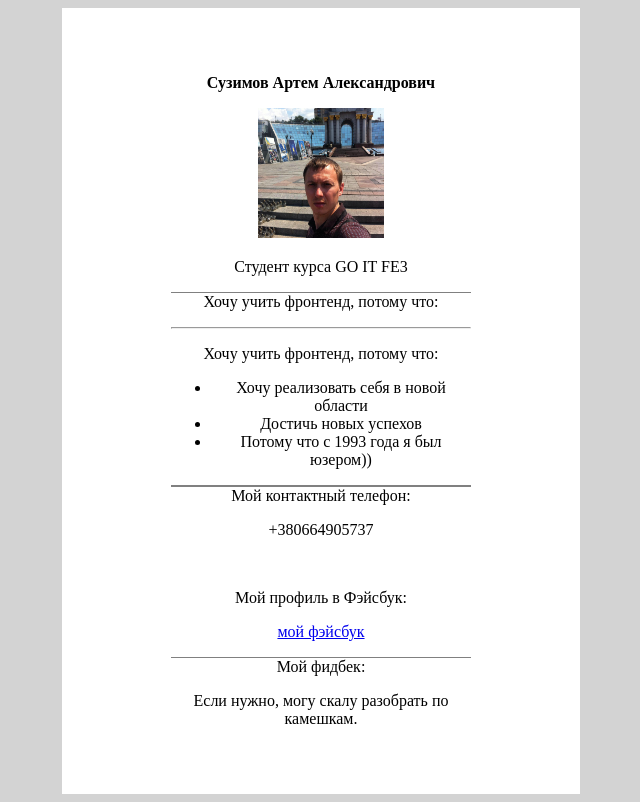
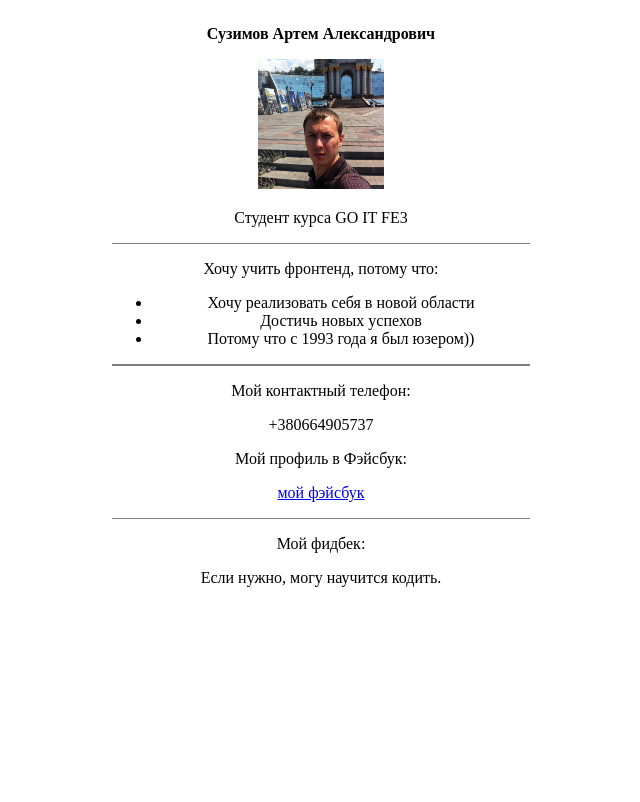
Before and after one commit to Artuzimov/EduProject, a plain HTML site: page index.html in a window 1280 px wide. Shown: the whole page, without its empty margins (319-959 px from the left). Drawn offline with Linux system fonts and the light colour scheme.

Commit message:
new code validate ok

```diff
--- a/css/style.css
+++ b/css/style.css
@@ -1,10 +1,9 @@
-
-body {
-    background-color: lightgrey;
+.body {
+    background-color: black;
   }
 
 .wrapper {
-    padding: 50px;
+    padding: 1px;
     width: 33%;
     margin: 0 auto;
     background-color: white;
@@ -19,13 +18,10 @@ body {
   }
 
 	.content {
-		border-top: 1px solid grey;
-    border-bottom: 1px solid grey;
+		border-top: 1px solid gray;
+    border-bottom: 1px solid gray;
 	}
  .contacts {
- 	border-top: 1px solid grey;
-    border-bottom: 1px solid grey;
-  }
-
-
-}
+ 	border-top: 1px solid gray;
+    border-bottom: 1px solid gray;
+ }
--- a/index.html
+++ b/index.html
@@ -1,70 +1,43 @@
 <!DOCTYPE html>
-
 <html lang="ru">
 <head>
     <meta charset="UTF-8">
     <title>Домашнее задание-1</title>
-
-<html lang="en">
-<head>
-    <meta charset="UTF-8">
-    <title>Document</title>
-
-<head>
-    <link href="css/style.css" rel="stylesheet"></head>
+    <link href="css/style.css" rel="stylesheet">
+</head>
 <body>
-
-
-    <div class="wrapper">
-
-      <div class="header">
-
-    <div class="text">
-
-
-        <p> <b>Сузимов Артем Александрович</b>
-        </p>
+   <div class="wrapper">
+    <div class="header">
+        <p><b>Сузимов Артем Александрович</b></p>
         <img src="img/img1.jpg" width="126" height="130" alt="Мое Фото">
         <p>Студент курса GO IT FE3</p>
+    </div>
 
-       </div>
-
-      <div class="content"
+      <div class="content">
 
        <p>Хочу учить фронтенд, потому что:</p>
-
-        <hr>
-        <p>Хочу учить фронтенд, потому что:</p>
-
 
         <ul>
             <li>Хочу реализовать себя в новой области</li>
             <li>Достичь новых успехов</li>
             <li>Потому что с 1993 года я был юзером))</li>
         </ul>
+      </div>
+     <div class="contacts">
+        <p>Мой контактный телефон:</p>
+          <p>+380664905737</p>
+        <p>Мой профиль в Фэйсбук:</p>
 
+		<p><a href="http://www.facebook.com/artyom.suzimov/">мой фэйсбук</a>
+         </p>
+        </div>
+     <div class="feedback">
+
+        <p>Мой фидбек:</p>
+         <p>Если нужно, могу научится кодить.</p>
       </div>
+  </div>
 
 
-      <div class="contacts"
-        <p>Мой контактный телефон:</p>
-          <p>+380664905737</p>
-
-        <br>
-
-        <p>Мой профиль в Фэйсбук:</p>
-
-         <p>
-            <a href="http://www.facebook.com/artyom.suzimov/">мой фэйсбук</a>
-         </p>
-
-      </div>
-
-      <div class="feedback"
-
-        <p>Мой фидбек:</p>
-         <p>Если нужно, могу скалу разобрать по камешкам.</p>
-      </div>
-</div>
-</body>
-    </html>
+ </body>
+</html>
```
